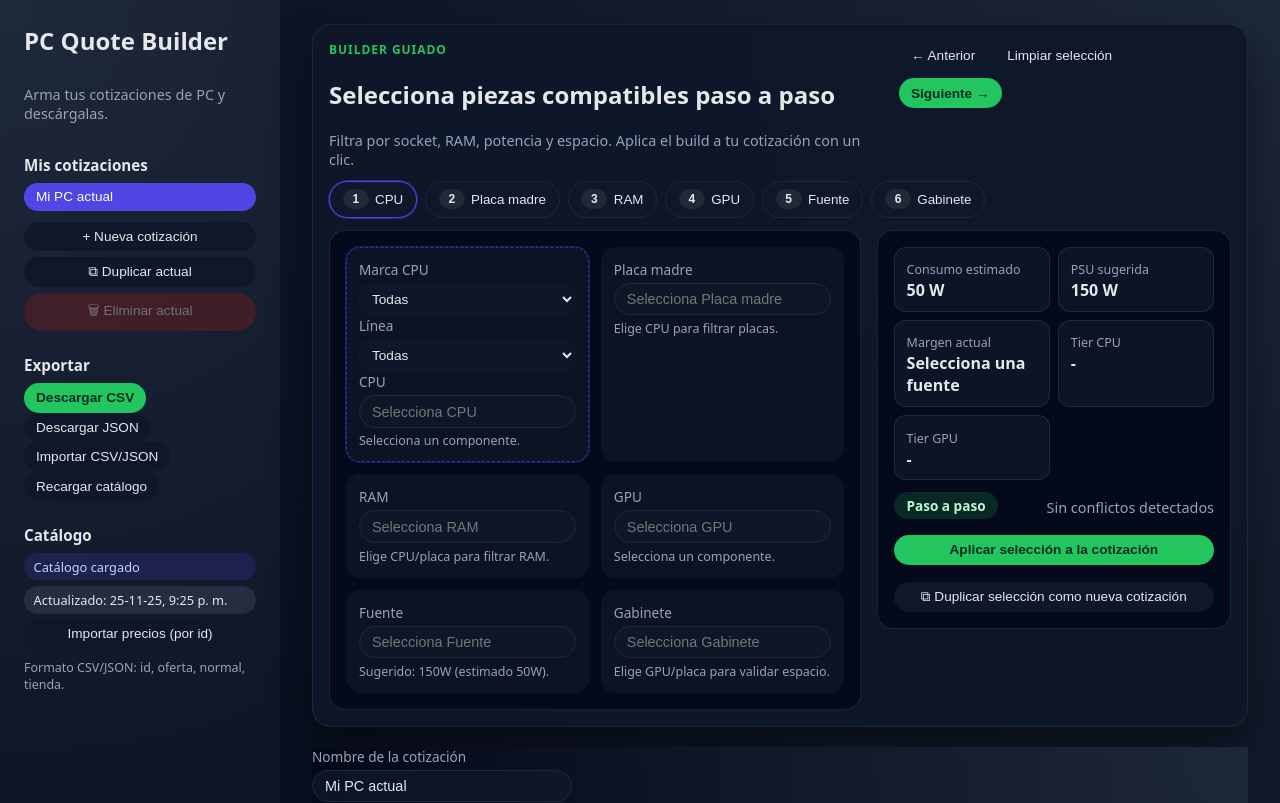
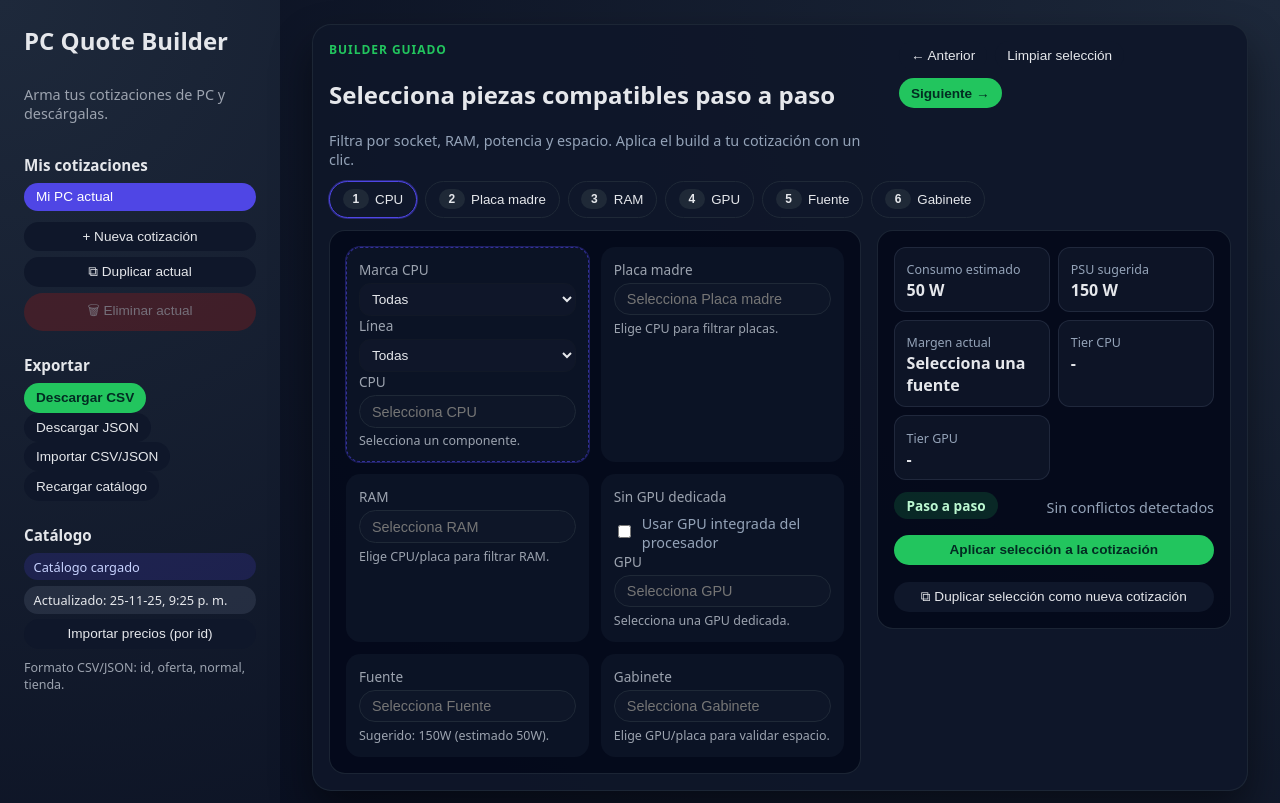
Before and after one commit to cortega26/cotiza-pc, a React (Vite) app in the folder pc-quote-builder/: page / in a window 1280 px wide. Shown: the top 803 px of the page. Built offline with nearby package versions, Linux system fonts and the light colour scheme.

Commit message:
`Added integrated GPU toggle and handling for builder steps`

```diff
--- a/pc-quote-builder/src/App.jsx
+++ b/pc-quote-builder/src/App.jsx
@@ -25,6 +25,7 @@ const emptyBuilder = {
   gpuId: "",
   psuId: "",
   caseId: "",
+  useIntegratedGpu: false,
 };
 
 const createId = () =>
@@ -347,10 +348,16 @@ function App() {
   const gpuPsuRequirement = selection.gpu?.psuMin || 0;
   const recommendedPsuWatts = Math.max(suggestedWatts, gpuPsuRequirement || 0);
   const builderIssues = assessment.issues;
-  const builderComplete = builderSteps.every((step) => builder[step.key]);
+  const usingIntegratedGpu = builder.useIntegratedGpu || false;
+  const isStepDone = (stepKey) => (stepKey === "gpuId" ? builder.gpuId || usingIntegratedGpu : builder[stepKey]);
+  const builderComplete = builderSteps.every((step) => isStepDone(step.key));
   const builderStatuses = assessment.statuses;
   const selectionChips = assessment.selectionChips;
-  const builderInfo = assessment.info || [];
+  const builderInfo = useMemo(() => {
+    const info = assessment.info ? [...assessment.info] : [];
+    if (usingIntegratedGpu) info.push("GPU integrada (sin dedicada)");
+    return info;
+  }, [assessment.info, usingIntegratedGpu]);
   const noCasesAvailable = !pcCases.length;
 
   const currencyFormatter = useMemo(() => {
@@ -473,6 +480,7 @@ function App() {
         }
       }
       if (key === "gpuId") {
+        next.useIntegratedGpu = false;
         const gpu = gpus.find((g) => g.id === cleanValue);
         const currentCase = pcCases.find((c) => c.id === next.caseId);
         if (gpu && currentCase && gpu.length > currentCase.maxGpuLength) {
@@ -836,6 +844,18 @@ function App() {
     setActiveQuoteId(newQuote.id);
   };
 
+  const handleIntegratedGpuToggle = (checked) => {
+    const gpuStepIndex = builderSteps.findIndex((step) => step.key === "gpuId");
+    setBuilder((prev) => ({
+      ...prev,
+      useIntegratedGpu: checked,
+      gpuId: checked ? "" : prev.gpuId,
+    }));
+    if (checked && builderStep === gpuStepIndex && builderStep < builderSteps.length - 1) {
+      setBuilderStep(builderStep + 1);
+    }
+  };
+
   const handleClearBuilder = () => {
     setBuilder({ ...emptyBuilder });
     setBuilderStep(0);
@@ -996,7 +1016,7 @@ function App() {
                 className={
                   "step-chip" +
                   (index === builderStep ? " active" : "") +
-                  (builder[step.key] ? " done" : "")
+                  (isStepDone(step.key) ? " done" : "")
                 }
                 onClick={() => setBuilderStep(index)}
               >
@@ -1020,6 +1040,10 @@ function App() {
                           ? `Filtrando placas ${selection.cpu.socket}.`
                           : "CPU sin socket en datos; mostrando todas."
                         : "Elige CPU para filtrar placas."
+                      : step.key === "gpuId"
+                      ? usingIntegratedGpu
+                        ? "Usarás la GPU integrada del procesador."
+                        : "Selecciona una GPU dedicada."
                       : step.key === "ramId"
                       ? selection.cpu || selection.mobo
                         ? `Mostrando RAM ${selection.cpu?.memoryType || selection.mobo?.memoryType}.`
@@ -1094,6 +1118,39 @@ function App() {
                             />
                           </label>
                         </>
+                      ) : step.key === "gpuId" ? (
+                        <>
+                          <div className="field">
+                            <span>Sin GPU dedicada</span>
+                            <div style={{ display: "flex", alignItems: "center", gap: "0.5rem" }}>
+                              <input
+                                type="checkbox"
+                                id="integrated-gpu-toggle"
+                                checked={usingIntegratedGpu}
+                                onChange={(e) => handleIntegratedGpuToggle(e.target.checked)}
+                              />
+                              <label htmlFor="integrated-gpu-toggle" className="muted" style={{ display: "inline-block" }}>
+                                Usar GPU integrada del procesador
+                              </label>
+                            </div>
+                          </div>
+                          {!usingIntegratedGpu && (
+                            <label className="field">
+                              <span>{step.label}</span>
+                              <TypeaheadSelect
+                                options={options}
+                                value={value}
+                                onChange={(id) => handleBuilderChange(step.key, id)}
+                                placeholder={`Selecciona ${step.label}`}
+                                getOptionLabel={(opt) => opt.name}
+                                renderOption={(opt) => {
+                                  const tier = tierMaps.gpu.get(opt.id) || "-";
+                                  return `${opt.name} · ${opt.tdp || "?"}W · ${opt.length || "-"}mm · Tier ${tier}`;
+                                }}
+                              />
+                            </label>
+                          )}
+                        </>
                       ) : (
                         <label className="field">
                           <span>{step.label}</span>
@@ -1114,10 +1171,6 @@ function App() {
                                 } · ${opt.formFactor || "-"}`;
                               if (step.key === "ramId")
                                 return `${opt.name}${opt.type ? ` (${opt.type})` : ""}${opt.speed ? ` · ${opt.speed} MT/s` : ""}`;
-                              if (step.key === "gpuId") {
-                                const tier = tierMaps.gpu.get(opt.id) || "-";
-                                return `${opt.name} · ${opt.tdp || "?"}W · ${opt.length || "-"}mm · Tier ${tier}`;
-                              }
                               if (step.key === "psuId") return `${opt.name} · ${opt.wattage || "?"}W`;
                               if (step.key === "caseId") return `${opt.name} · GPU ${opt.maxGpuLength || "-"}mm`;
                               return opt.name;
```
